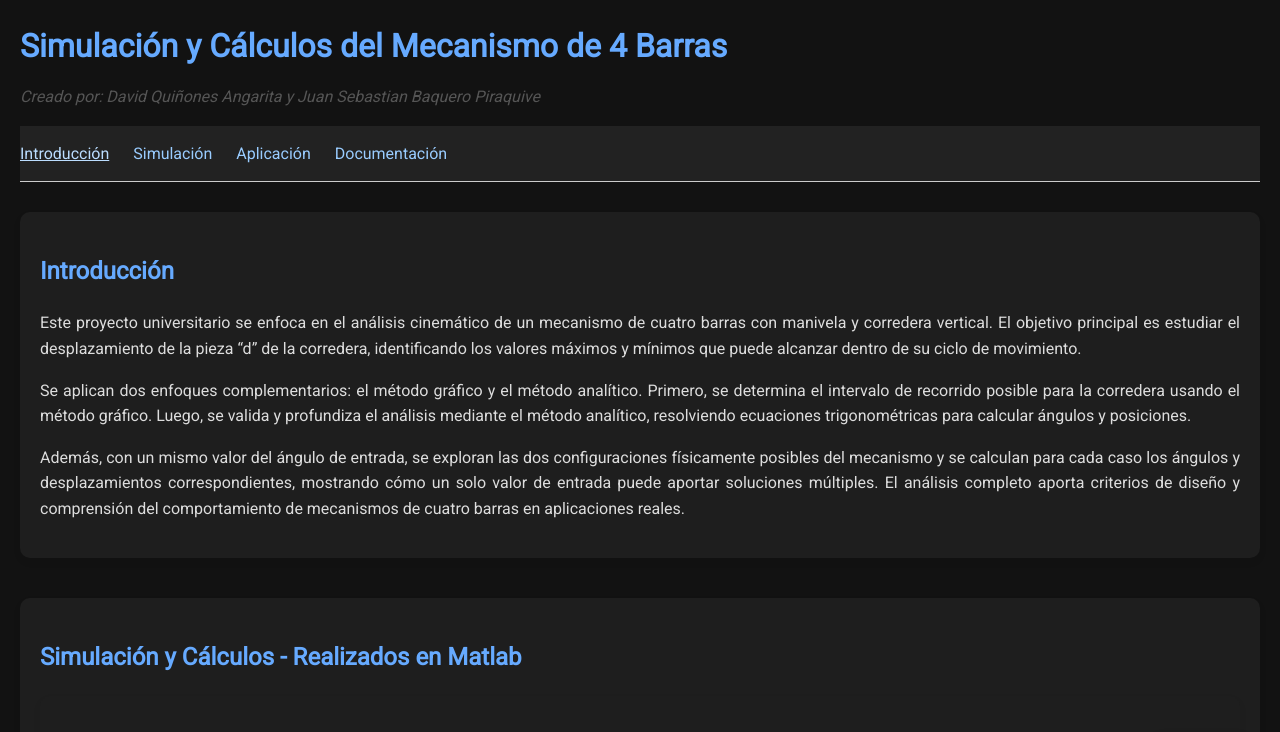
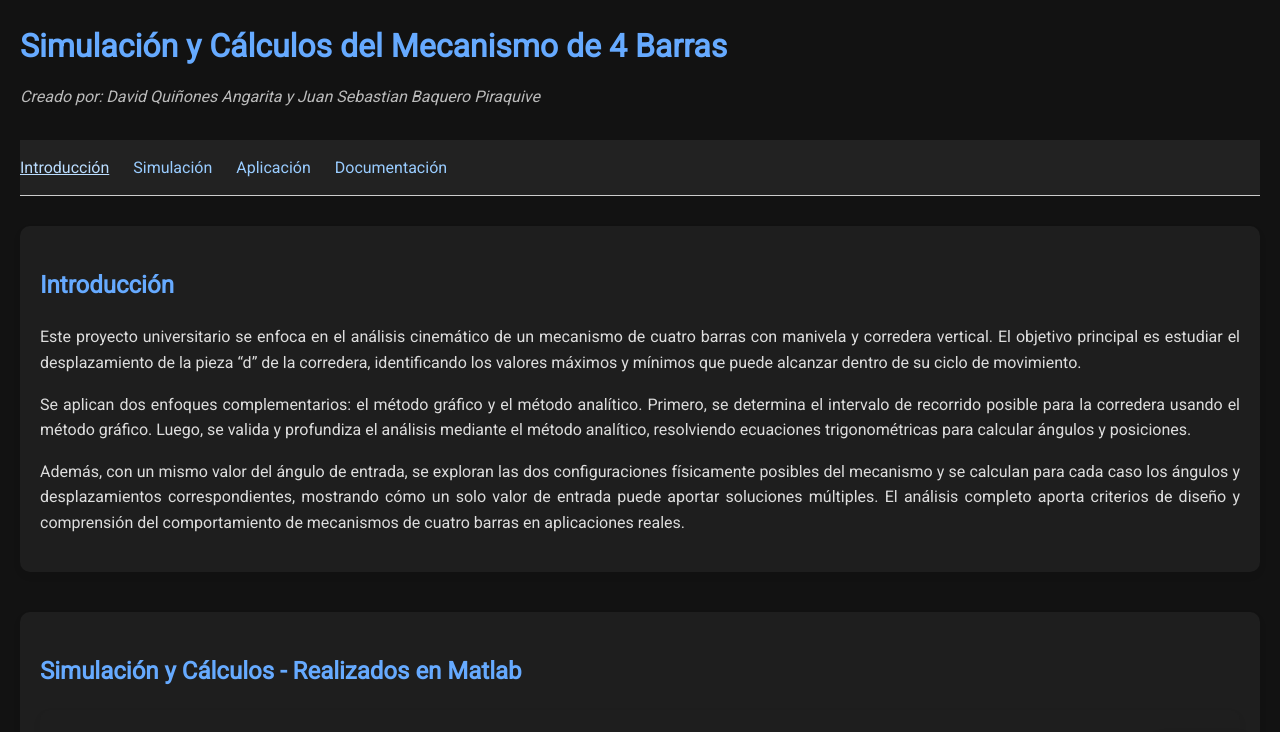
Before and after one commit to Baquer0/Mecanismo_4_Barras, a plain HTML site: page index.html in a window 1280 px wide. Both pictures are taken after a click on the button "Modo oscuro". Shown: the top 732 px of the page. Drawn offline with Linux system fonts and the light colour scheme.

Commit message:
Update index.html

```diff
--- a/index.html
+++ b/index.html
@@ -76,6 +76,18 @@
     height: auto;
     display: inline-block;
   }
+  /* Autores */
+  #autores {
+    font-style: italic;
+    color: #555;
+    margin-top: -10px;
+    margin-bottom: 30px;
+    text-align: left;
+    transition: color 0.5s ease;
+  }
+  [data-theme="dark"] #autores {
+    color: #bbb;
+  }
   /* Botón modo oscuro */
   #btn-toggle-theme {
     position: fixed;
@@ -100,7 +112,9 @@
 <body>
 
 <h1>Simulación y Cálculos del Mecanismo de 4 Barras</h1>
-<p style="font-style: italic; color: #555; margin-top: -10px; text-align: left;">Creado por: David Quiñones Angarita y Juan Sebastian Baquero Piraquive</p>
+<div id="autores">
+  Creado por: David Quiñones Angarita y Juan Sebastian Baquero Piraquive
+</div>
 
 <nav>
   <a href="#introduccion" class="active">Introducción</a>
@@ -156,7 +170,6 @@
 <button id="btn-toggle-theme" aria-label="Cambiar tema">Modo oscuro</button>
 
 <script>
-// Cambiar tema claro/oscuro y memorizar preferencia
 const toggleButton = document.getElementById('btn-toggle-theme');
 const currentTheme = localStorage.getItem('theme') || 'light';
 document.documentElement.setAttribute('data-theme', currentTheme);
```
